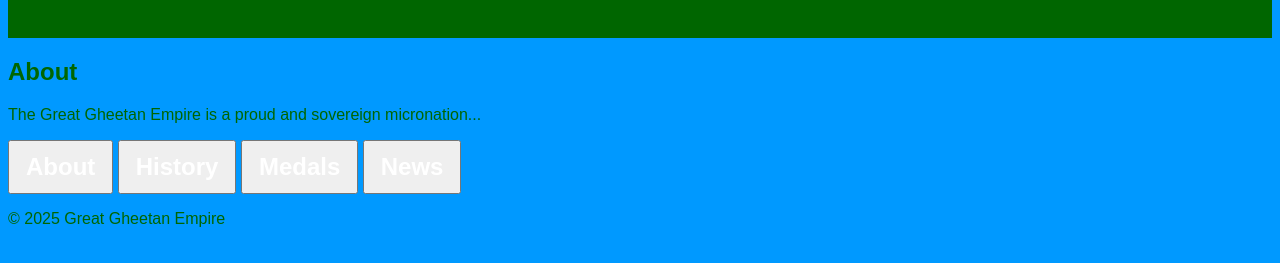
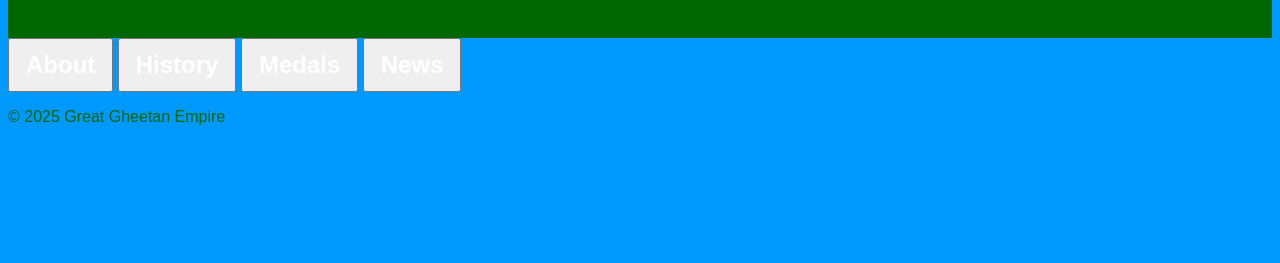
Before and after one commit to GheetanEmpire/great-gheetan-empire, a plain HTML site: page index.html in a window 1280 px wide. Shown: the part 131-394 px from the top of the page. Drawn offline with Linux system fonts and the light colour scheme.

Commit message:
Update index.html

```diff
--- a/index.html
+++ b/index.html
@@ -24,15 +24,11 @@
   </header>
 
   <!-- Your website content here -->
-  <main>
-    <h2>About</h2>
-    <p>The Great Gheetan Empire is a proud and sovereign micronation...</p>
-    <!-- Add more content as you need -->
-
-    <button><a href="/about.html">About</a></button>
-    <button><a href="/history.html">History</a></button>
-    <button><a href="/medals.html">Medals</a></button>
-    <button><a href="/news.html">News</a></button>
+   <main>
+    <button><a href="about.html">About</a></button>
+    <button><a href="history.html">History</a></button>
+    <button><a href="medals.html">Medals</a></button>
+    <button><a href="news.html">News</a></button>
   </main>
 
   <!-- Footer -->
```
